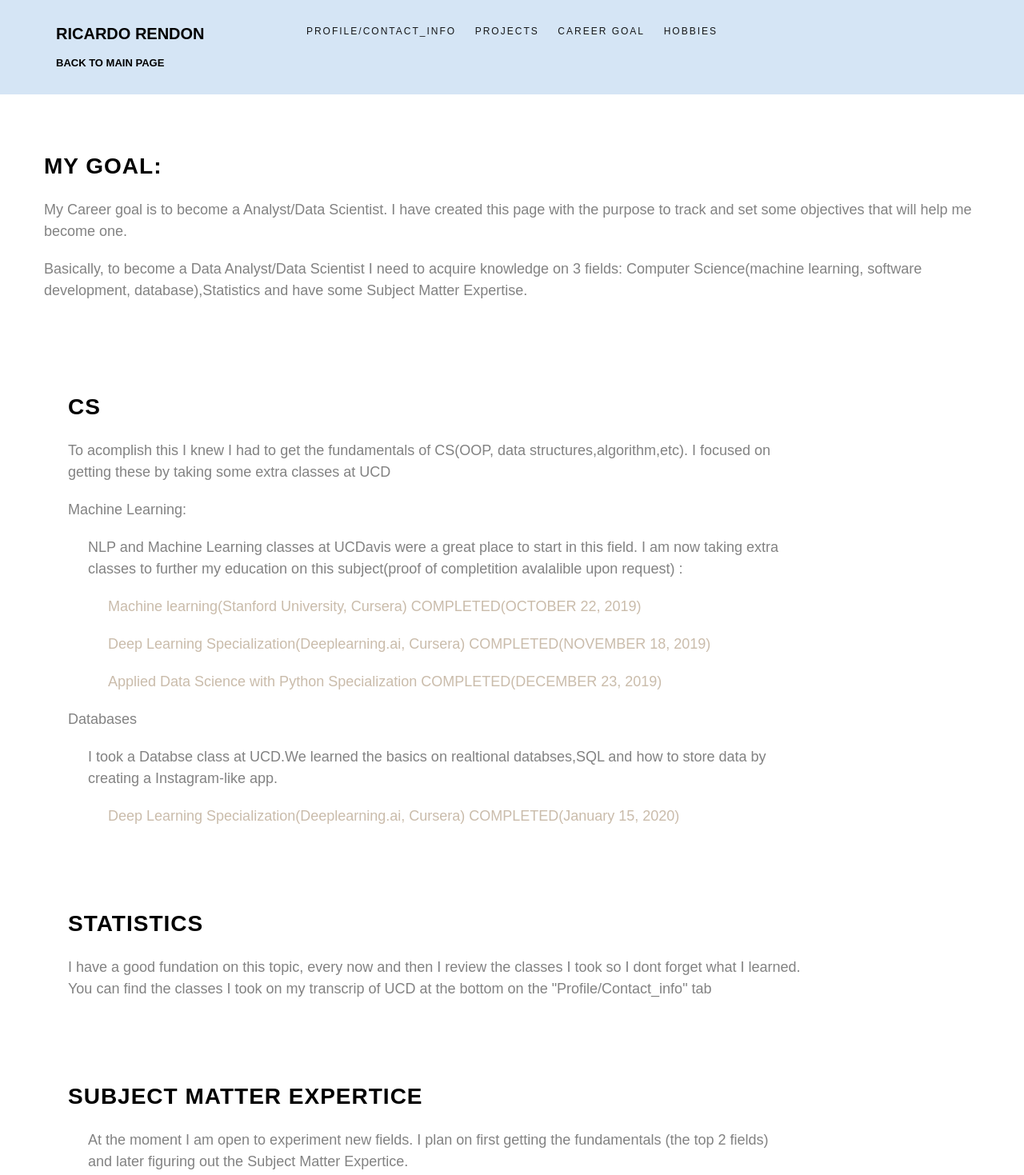
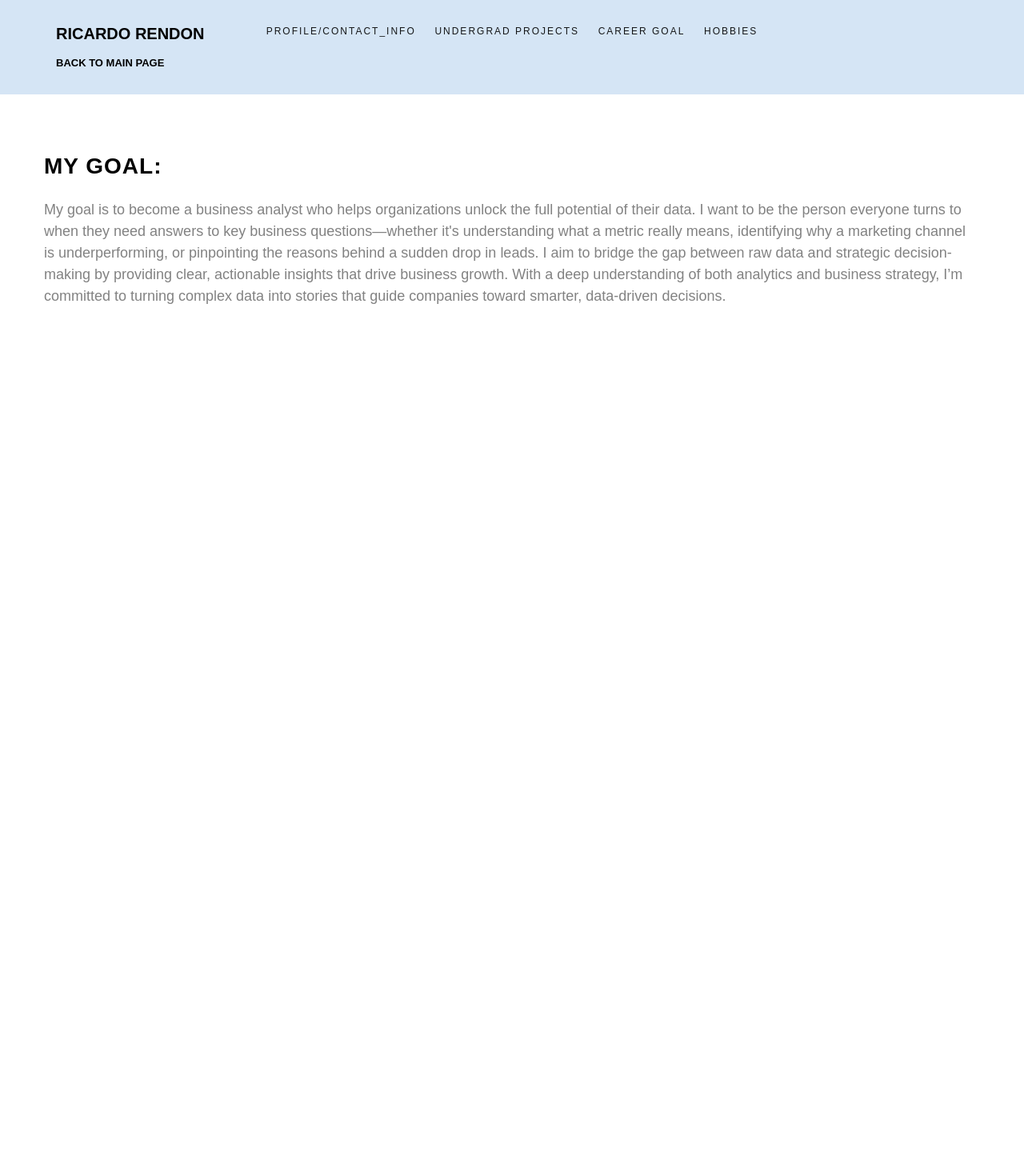
Before and after one commit to rrendonr/WebsiteRicardoRendon, a plain HTML site: page carrer_goal.html in a window 1280 px wide. Shown: the whole page at 80% size. After the commit the page ends 800 px from the top, so only its background shows below. Drawn offline with Linux system fonts and the light colour scheme.

Commit message:
Update carrer_goal.html

```diff
--- a/carrer_goal.html
+++ b/carrer_goal.html
@@ -66,7 +66,7 @@
 				<div class="fh5co-top-menu menu-1 text-center">
 				<ul>
 					<li><a href="about.html">Profile/Contact_info</a></li>
-					<li><a href="work.html">Projects</a></li>
+					<li><a href="work.html">Undergrad Projects</a></li>
 					<li><a href="carrer_goal.html">Career Goal</a></li>
 					<li><a href="Hobbies.html">Hobbies</a></li>
 
@@ -80,62 +80,8 @@
 			<div class="row top-line animate-box">
 				<div class="col-md-15 text-left fh5co-heading">
 					<h2>My goal:</h2>
-					<p> My Career goal is to become a Analyst/Data Scientist. I have created this page with the purpose to track and set some objectives that will help me become one.     </p>
-					<p>Basically, to become a Data Analyst/Data Scientist I need to acquire knowledge on 3 fields: Computer Science(machine learning, software development, database),Statistics and have some Subject Matter Expertise. </p>
-			</div>
-		</div>
-
-		<div class="col-md-10 text-left fh5co-heading">
-			<h2>CS</h2>
-							<p>To acomplish this I knew I had to get the fundamentals of CS(OOP, data structures,algorithm,etc). I focused on getting these by taking some extra classes at UCD </p>
-							<p>Machine Learning:
-								<p style="padding: 0 25px">NLP and  Machine Learning classes at UCDavis were a great place to start in this field. I am now taking extra classes to further my education on this subject(proof of completition avalalible upon request) : </p>
-								<p style="padding: 0 50px">
-								<a href="https://www.coursera.org/account/accomplishments/verify/ANTZ5JKUC97D?utm_medium=certificate&utm_source=link&utm_campaign=copybutton_certificate" > Machine learning(Stanford University, Cursera)          COMPLETED(OCTOBER 22, 2019)</a>
-							</p>
-							<p style="padding: 0 50px">
-
-								<a href="https://www.coursera.org/specializations/deep-learning?utm_source=deeplearningai&utm_medium=institutions&utm_campaign=WebsiteCoursesDLSTopButton" > Deep Learning Specialization(Deeplearning.ai, Cursera)          COMPLETED(NOVEMBER 18, 2019)</a>
-
-							</p>
-
-								<p style="padding: 0 50px">
-
-									<a href="https://www.coursera.org/specializations/data-science-python" > Applied Data Science with Python Specialization      COMPLETED(DECEMBER 23, 2019)    </a>
-
-									</p>
-
-							</p>
-							<p>Databases
-							<p style="padding: 0 25px">I took a Databse class at UCD.We learned the basics on realtional databses,SQL and how to store data by creating a Instagram-like app.  </p>
-							<p style="padding: 0 50px">
-
-							<a href="https://www.udemy.com/course/the-ultimate-mysql-bootcamp-go-from-sql-beginner-to-expert/" > Deep Learning Specialization(Deeplearning.ai, Cursera)          COMPLETED(January 15, 2020)</a>
-						</p>
-
-							</p>
-
-
-			<h2 style="padding-top: 80px">Statistics</h2>
-			<p> I have a good fundation on this topic, every now and then I review the classes I took so I dont forget what I learned. You can find the classes I took on my transcrip of UCD at the bottom on the "Profile/Contact_info" tab </p>
-
-			<h2 style="padding-top: 80px">Subject Matter Expertice</h2>
-			<p style="padding: 0 25px"> At the moment I am open to experiment new fields. I plan on first getting the fundamentals (the top 2 fields) and later figuring out the Subject Matter Expertice.</p>
-
-
-
-			</div>
-		</div>
-	</div>
-
-
-
-
-
-
-
-
-
+					<p> My goal is to become a business analyst who helps organizations unlock the full potential of their data. I want to be the person everyone turns to when they need answers to key business questions—whether it's understanding what a metric really means, identifying why a marketing channel is underperforming, or pinpointing the reasons behind a sudden drop in leads.
+I aim to bridge the gap between raw data and strategic decision-making by providing clear, actionable insights that drive business growth. With a deep understanding of both analytics and business strategy, I’m committed to turning complex data into stories that guide companies toward smarter, data-driven decisions.  </p>
 
 	<!-- jQuery -->
 	<script src="js/jquery.min.js"></script>
```
